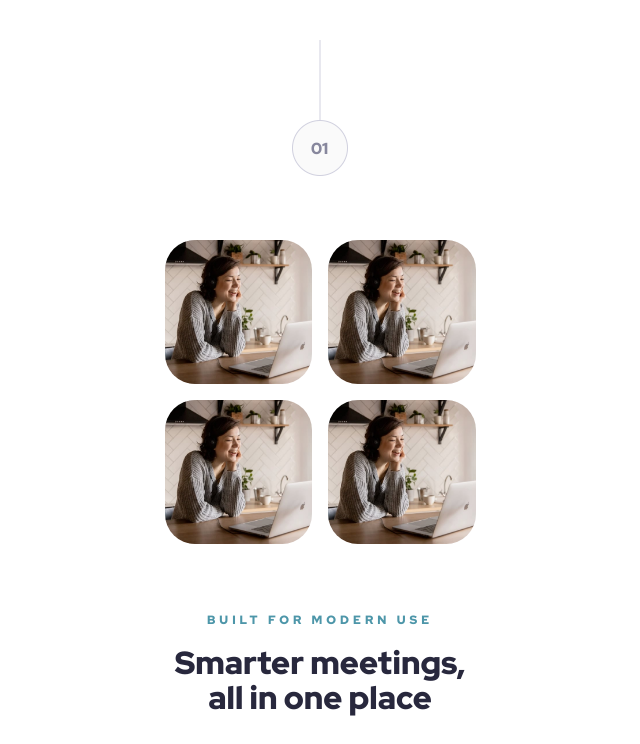
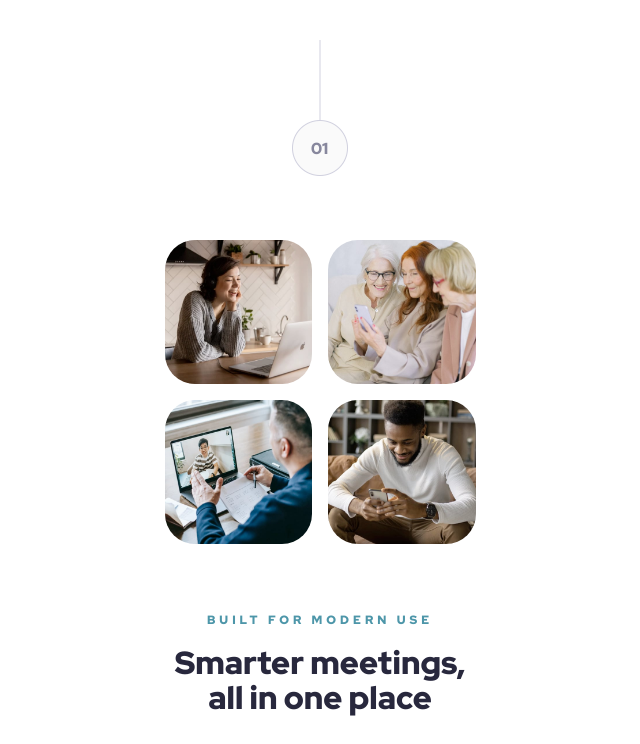
Before and after one commit to ahmad7000mahadi/meet-landing-page, a plain HTML site: page index.html in a window 1280 px wide. Shown: the part 644-1388 px from the top of the page, without its empty margins (320-960 px from the left). Drawn offline with Linux system fonts and the light colour scheme.

Commit message:
Commit message

```diff
--- a/index.html
+++ b/index.html
@@ -73,9 +73,9 @@
 
           <section class="feature-content-gallery">
             <img src="image-woman-in-videocall.jpg" alt="" />
-            <img src="image-woman-in-videocall.jpg" alt="" />
-            <img src="image-woman-in-videocall.jpg" alt="" />
-            <img src="image-woman-in-videocall.jpg" alt="" />
+            <img src="image-women-videochatting.jpg" alt="" />
+            <img src="image-men-in-meeting.jpg" alt="" />
+            <img src="image-man-texting.jpg" alt="" />
           </section>
 
           <section class="feature-text">
```
